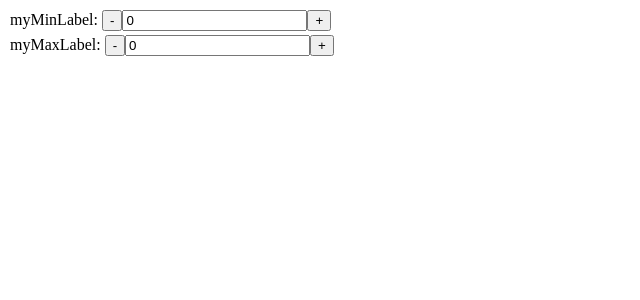
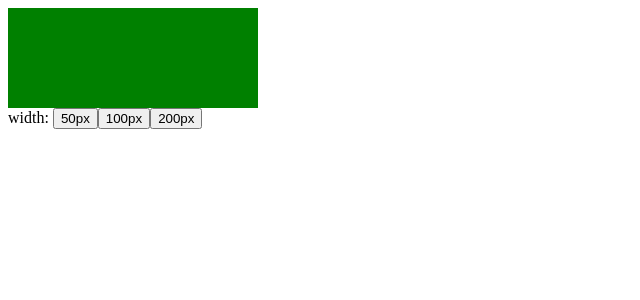
Before and after one commit to earth774/angular-beginer-learning, an Angular app: page / in a window 1280 px wide. Shown: the top 300 px of the page, without its empty margins (0-640 px from the left). Built offline with nearby package versions, Linux system fonts and the light colour scheme.

Commit message:
feature : stype binding for css

```diff
--- a/src/app/app.component.html
+++ b/src/app/app.component.html
@@ -1,17 +1,11 @@
-<!-- <app-action-bar
-  [step]="5"
-  (numberChange)="testNumberChange($event)"
-></app-action-bar>
-<br />
-<app-action-bar
-  [step]="10"
-  (numberChange)="testNumberChange($event)"
-></app-action-bar>
-<button type="button" (click)="testClick()">testEvent</button> -->
+<app-sqaure-flex
+  [divWidth]="sqaureWidth"
+  [divHeight]="sqaureHeight"
+></app-sqaure-flex>
 
-<app-max-min-meter
-  [minLabel]="'myMinLabel'"
-  [maxLabel]="'myMaxLabel'"
-  (minChange)="doAppMinChange($event)"
-  (maxChange)="doAppMaxChange($event)"
-></app-max-min-meter>
+<div>
+  width:
+  <button type="button" (click)="sqaureWidth = 50">50px</button>
+  <button type="button" (click)="sqaureWidth = 100">100px</button>
+  <button type="button" (click)="sqaureWidth = 200">200px</button>
+</div>
--- a/src/app/app.component.ts
+++ b/src/app/app.component.ts
@@ -6,6 +6,8 @@ import { Component } from '@angular/core';
   styleUrls: ['./app.component.scss'],
 })
 export class AppComponent {
+  sqaureWidth = 250;
+  sqaureHeight = 100;
   testClick() {
     console.log(`test binding`);
   }
--- a/src/app/app.module.ts
+++ b/src/app/app.module.ts
@@ -4,12 +4,14 @@ import { BrowserModule } from '@angular/platform-browser';
 import { AppComponent } from './app.component';
 import { ActionBarComponent } from './action-bar/action-bar.component';
 import { MaxMinMeterComponent } from './max-min-meter/max-min-meter.component';
+import { SqaureFlexComponent } from './sqaure-flex/sqaure-flex.component';
 
 @NgModule({
   declarations: [
     AppComponent,
     ActionBarComponent,
-    MaxMinMeterComponent
+    MaxMinMeterComponent,
+    SqaureFlexComponent
   ],
   imports: [
     BrowserModule
--- /dev/null
+++ b/src/app/sqaure-flex/sqaure-flex.component.html
@@ -0,0 +1,5 @@
+<div
+  style="background-color: green"
+  [style.width.px]="divWidth"
+  [style.height.px]="divHeight"
+></div>
--- /dev/null
+++ b/src/app/sqaure-flex/sqaure-flex.component.ts
@@ -0,0 +1,15 @@
+import { Component, Input, OnInit } from '@angular/core';
+
+@Component({
+  selector: 'app-sqaure-flex',
+  templateUrl: './sqaure-flex.component.html',
+  styleUrls: ['./sqaure-flex.component.scss'],
+})
+export class SqaureFlexComponent implements OnInit {
+  @Input() divWidth = 200;
+  @Input() divHeight = 100;
+
+  constructor() {}
+
+  ngOnInit(): void {}
+}
```
Also changed, not shown: src/app/sqaure-flex/sqaure-flex.component.scss (added), 1 other file (tests, documents, lock files or other folders).
